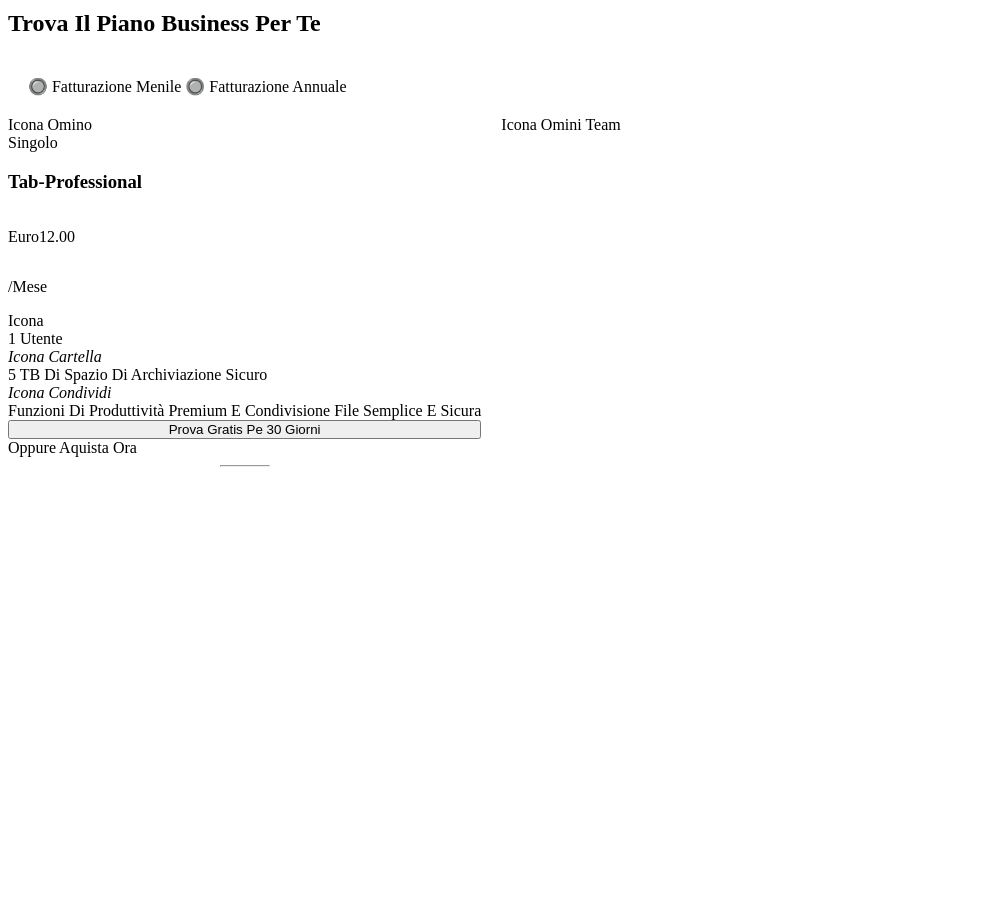
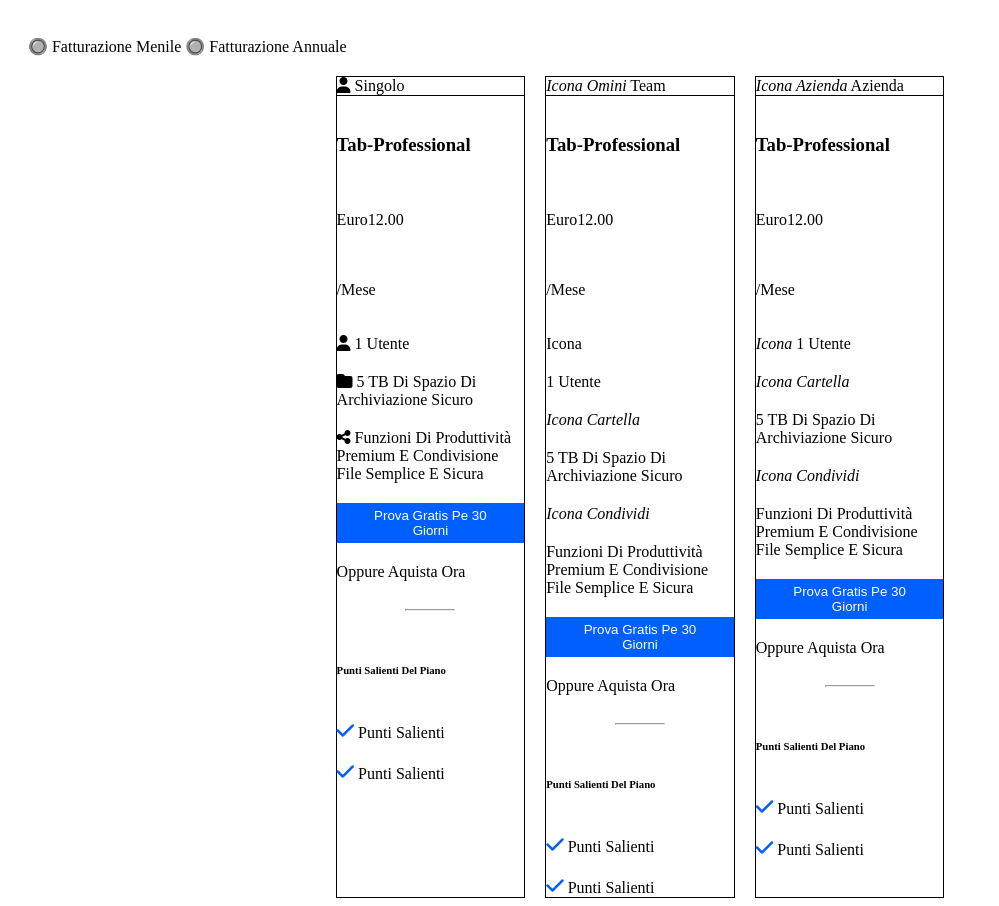
Before and after one commit to manuelpezzi/htmlcss-dropbox, a plain HTML site: page index.html in a window 1280 px wide. Shown: the part 887-1793 px from the top of the page, without its empty margins (0-999 px from the left). Before the commit the page ends 1370 px from the top, so only its background shows below. Drawn offline with Linux system fonts and the light colour scheme.

Commit message:
add:colonne

```diff
--- a/css/style.css
+++ b/css/style.css
@@ -13,6 +13,10 @@
 
 }
 
+.arrow {
+    font-size: 40px;
+    margin-top: 40px;
+}
 
 .flex-logo {
     display: flex;
@@ -38,18 +42,28 @@
     background-color: #B4D0E6;
 }
 
+.principal-desk {
+    display: flex;
+}
+
 .title-principal {
     padding-top: 50px;
     text-align: center;
-    width: 30%;
+    width: 20%;
     margin: 0 auto;
+
 }
 
-.text-intro {
+.conteniner-1 {
+    display: flex;
+    flex-direction: column;
     text-align: left;
     width: 50%;
     padding-left: 40%;
+    row-gap: 20px;
 }
+
+
 
 .button-blue {
     background-color: #0060FF;
@@ -71,11 +85,42 @@
 .tab-professional {
     display: flex;
     flex-direction: column;
+    border: 1px solid;
+    width: 15%;
+    row-gap: 20px;
+
+}
+
+.conteiner-icon {
+    border-bottom: 1px solid;
+}
+
+.visto {
+    color: #0060FF;
+    font-size: 20px;
+
+}
+
+.tab-advanced {
+    display: flex;
+    flex-direction: column;
+    border: 1px solid;
+    width: 15%;
+    row-gap: 20px;
+}
+
+.tab-enterprise {
+    display: flex;
+    flex-direction: column;
+    border: 1px solid;
+    width: 15%;
+    row-gap: 20px;
 }
 
 .flex-tab {
     display: flex;
     gap: 20px;
+    justify-content: center;
 }
 
 hr {
--- a/index.html
+++ b/index.html
@@ -39,6 +39,7 @@
                 <h1>tutto c'ho che ti serve per il lavoro,in un unico posto</h1>
             </div>
             <div class="principal-desk">
+                <div class="conteniner-1">
                     <p class="text-intro">Finalmente tutti i tuoi strumenti, contenuti e collaboratori sono accessibili
                         dallo
                         stesso posto. Dropbox
@@ -46,8 +47,15 @@
                         ottimizzare
                         il flusso di lavoro esistente.</p>
                     <button class="button-blue">inzia prova gratutita</button>
+                    <span>annulla in qualsiasi momento</span>
+                    <i class="fa-solid fa-down-long arrow"></i>
+                </div>
                 <img class="jumbo-img" width=100% src="./img/jumbo.png" alt="img-jumbo">
             </div>
+
+
+
+
         </div>
         <div>
             <h2>trova il piano Business per te</h2>
@@ -56,9 +64,49 @@
                 <span>&#128280 fatturazione annuale</span>
             </div>
             <div class="flex-tab">
+
                 <section class="tab-professional">
-                    <span>icona omino</span>
+                    <div class="conteiner-icon">
+                        <i class="fa-solid fa-user"></i>
                         <span>singolo</span>
+                    </div>
+                    <h3>tab-professional</h3>
+                    <p>euro12.00</p>
+                    <p>/mese</p>
+                    <div>
+                        <i class="fa-solid fa-user"></i>
+                        <span>1 utente</span>
+                    </div>
+                    <div>
+                        <i class="fa-solid fa-folder"></i>
+                        <span>5 TB di spazio di archiviazione sicuro<span>
+                    </div>
+                    <div>
+                        <i class="fa-solid fa-share-nodes"></i>
+                        <span>funzioni di produttività premium e condivisione file semplice e sicura</span>
+                    </div>
+                    <button class="button-blue">prova gratis pe 30 giorni</button>
+                    <span>oppure aquista ora</span>
+                    <hr>
+                    <h6>punti salienti del piano</h6>
+                    <div>
+                        <i class="fa-solid fa-check visto"></i>
+                        <span>punti salienti</span>
+                    </div>
+                    <div>
+                        <i class="fa-solid fa-check visto"></i>
+                        <span>punti salienti</span>
+                    </div>
+
+
+
+
+                </section>
+                <section class="tab-advanced">
+                    <div class="conteiner-icon">
+                        <i>icona omini</i>
+                        <span>team</span>
+                    </div>
                     <h3>tab-professional</h3>
                     <p>euro12.00</p>
                     <p>/mese</p>
@@ -68,18 +116,48 @@
                     <span>5 TB di spazio di archiviazione sicuro</span>
                     <i>icona condividi</i>
                     <span>funzioni di produttività premium e condivisione file semplice e sicura</span>
-                    <button>prova gratis pe 30 giorni</button>
+                    <button class="button-blue">prova gratis pe 30 giorni</button>
                     <span>oppure aquista ora</span>
                     <hr>
-
-
-
+                    <h6>punti salienti del piano</h6>
+                    <div>
+                        <i class="fa-solid fa-check visto"></i>
+                        <span>punti salienti</span>
+                    </div>
+                    <div>
+                        <i class="fa-solid fa-check visto"></i>
+                        <span>punti salienti</span>
+                    </div>
                 </section>
-                <section class="tab-advanced">
-                    <span>icona omini</span>
-                    <span>team</span>
+                <section class="tab-enterprise">
+                    <div class="conteiner-icon">
+                        <i>icona azienda</i>
+                        <span>azienda</span>
+                    </div>
+                    <h3>tab-professional</h3>
+                    <p>euro12.00</p>
+                    <p>/mese</p>
+                    <div>
+                        <i>icona</i>
+                        <span>1 utente</span>
+                    </div>
+                    <i>icona cartella</i>
+                    <span>5 TB di spazio di archiviazione sicuro</span>
+                    <i>icona condividi</i>
+                    <span>funzioni di produttività premium e condivisione file semplice e sicura</span>
+                    <button class="button-blue">prova gratis pe 30 giorni</button>
+                    <span>oppure aquista ora</span>
+                    <hr>
+                    <h6>punti salienti del piano</h6>
+                    <div>
+                        <i class="fa-solid fa-check visto"></i>
+                        <span>punti salienti</span>
+                    </div>
+                    <div>
+                        <i class="fa-solid fa-check visto"></i>
+                        <span>punti salienti</span>
+                    </div>
                 </section>
-                <section class="tab-enterprise"></section>
             </div>
         </div>
 
```
Lines whose indentation alone changed are shown as unchanged.
